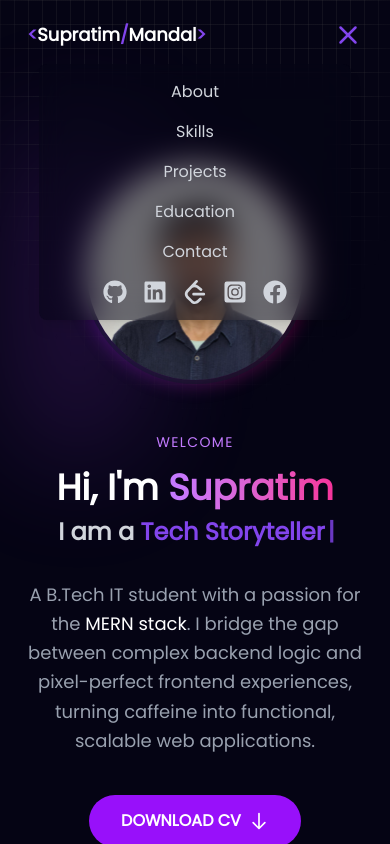
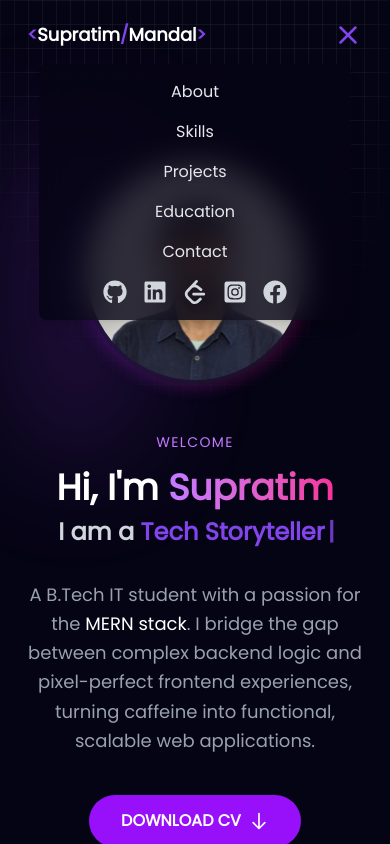
Before and after one commit to imSupratim/Portfolio-Website, a React (Vite) app: page / in a window 390 px wide. Both pictures are taken after a click on the icon 347 px from the left and 35 px from the top of the page. Shown: the top 844 px of the page. Built offline with nearby package versions, Linux system fonts and the light colour scheme.

Commit message:
Navbar mobile menu

```diff
--- a/src/components/Navbar/Navbar.jsx
+++ b/src/components/Navbar/Navbar.jsx
@@ -142,8 +142,8 @@
 
       {/* Mobile Menu Items */}
       {isOpen && (
-        <div className="absolute top-16 left-1/2 transform -translate-x-1/2 w-4/5 bg-[#050414]/50 backdrop-filter backdrop-blur-lg z-50 rounded-lg shadow-lg md:hidden">
-          <ul className="flex flex-col items-center space-y-4 py-4 text-gray-300">
+        <div className="absolute top-16 left-1/2 transform -translate-x-1/2 w-4/5 bg-[#050414]/80 backdrop-filter backdrop-blur-lg z-50 rounded-lg shadow-lg md:hidden">
+          <ul className="flex flex-col items-center space-y-4 py-4 text-gray-200">
             {menuItems.map((item) => (
               <li
                 key={item.id}
```
